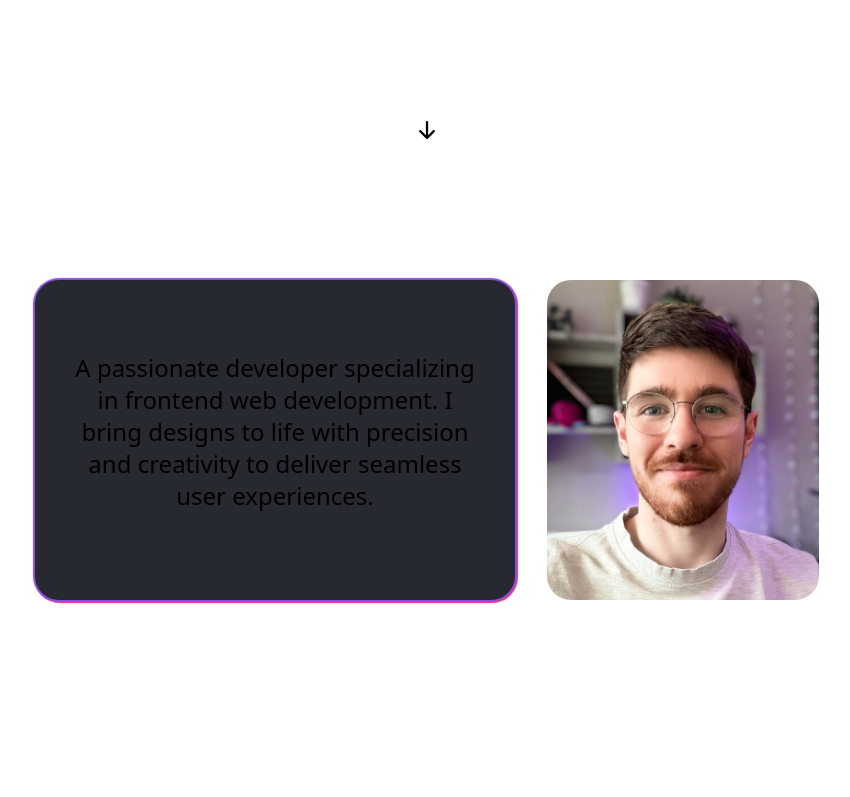
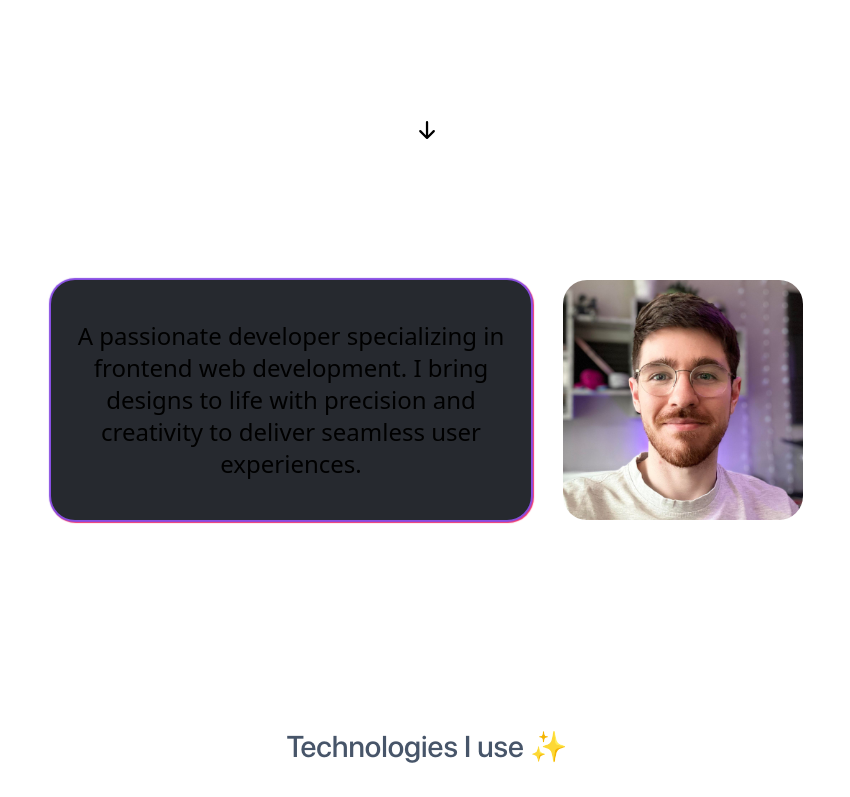
Before and after one commit to Davesakraken/portfolio, a Next.js app: page / in a window 1280 px wide. Shown: the part 524-1321 px from the top of the page, without its empty margins (213-1063 px from the left). Built offline with nearby package versions, Linux system fonts and the light colour scheme.

Commit message:
sizing fix

```diff
--- a/src/components/About/About.tsx
+++ b/src/components/About/About.tsx
@@ -3,9 +3,9 @@ import styles from "./about.module.css";
 export default function MyTechnologies() {
   return (
     <section id="about">
-      <div className="flex justify-center gap-8 flex-wrap header-gradient">
+      <div className="flex justify-center gap-8 flex-wrap header-gradient align-middle">
         <div className={styles.aboutBox}>
-          <p className="absolute top-10 p-8 align-middle text-center text-2xl ">
+          <p className="m-5 mt-10 align-middle text-center text-2xl">
             A passionate developer specializing in frontend web development. I bring designs to life with precision and creativity to
             deliver seamless user experiences.
           </p>
--- a/src/components/About/about.module.css
+++ b/src/components/About/about.module.css
@@ -1,7 +1,7 @@
 .aboutBox {
     @apply rounded-3xl mt-1;
     width: 30rem;
-    height: 20rem;
+    height: 15rem;
     background-color: #26292f;
     box-shadow: 0px 0px 1px 2px #874ee3;
     filter: drop-shadow(1px 1px #f63465);
@@ -11,7 +11,7 @@
     @apply rounded-3xl mt-1;
     background: no-repeat url(../../assets/selfie.jpg);
     background-position: 50% 50%;
-    background-size: 130%;
-    width: 17rem;
-    height: 20rem;
+    background-size: 115%;
+    width: 15rem;
+    height: 15rem;
 }
--- a/src/components/Header/Header.tsx
+++ b/src/components/Header/Header.tsx
@@ -9,7 +9,7 @@ export default function Heading() {
     <header>
       <div className="min-h-screen flex flex-col justify-start md:justify-center">
         <BurgerMenu />
-        <div className="mt-60 md:mt-24 text-center select-none ">
+        <div className="mt-60 md:mt-24 text-center select-none">
           <h1 className="text-7xl md:text-9xl fade-in-top header-gradient bg-clip-text text-transparent">David Bell</h1>
           <HeadingChanger />
           <Navbar />
```
